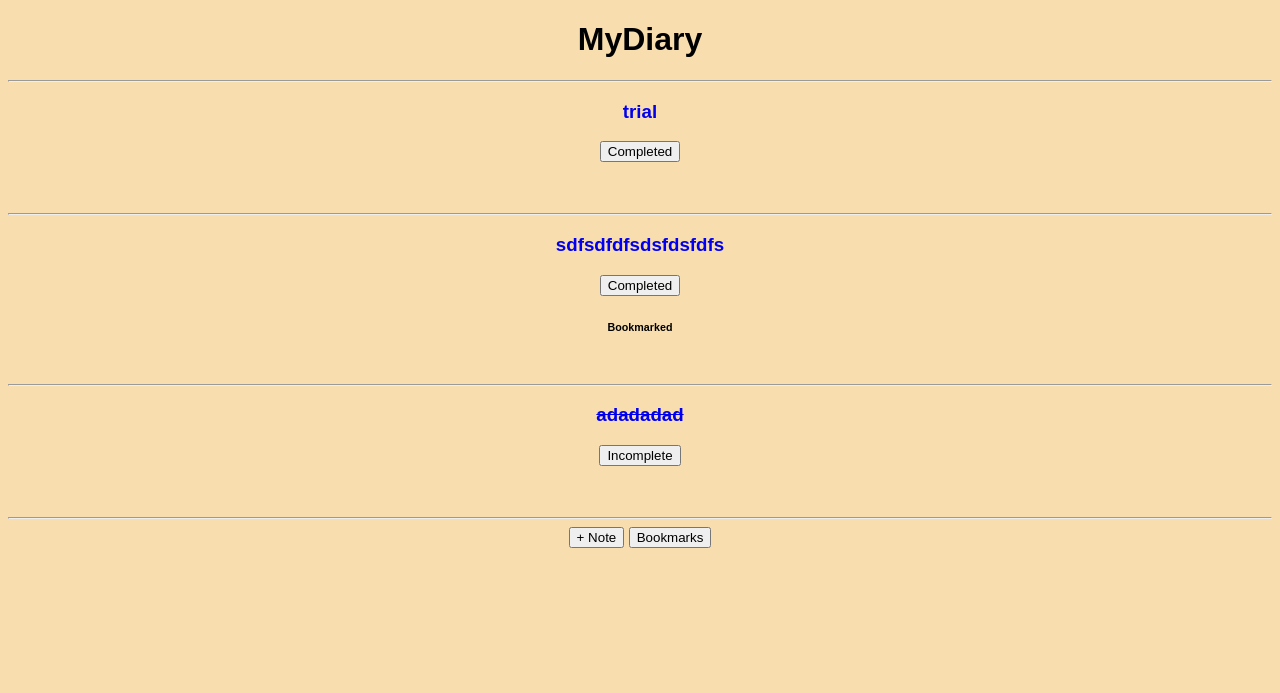
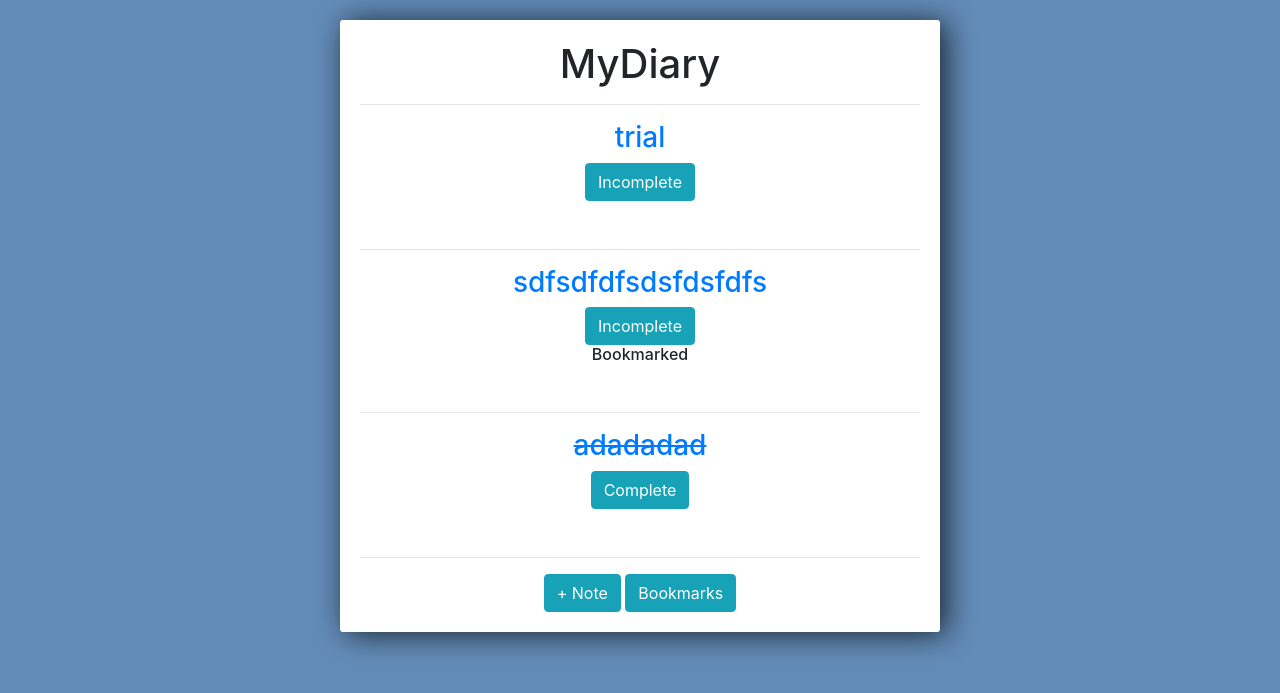
Before and after one commit to Jain-Ayush-11/DiaryApp, a Django app: page / in a window 1280 px wide. Shown: the top 693 px of the page. Run offline with Django 3.2, Linux system fonts and the light colour scheme; data comes from the database, SQL or seed files in the repository; both versions use the stored data as it was after the commit; some libraries are stand-ins or nearby versions.

Commit message:
added bootstrap

```diff
--- a/DiaryApp/settings.py
+++ b/DiaryApp/settings.py
@@ -127,7 +127,7 @@ USE_TZ = True
 # DataFlair Static Files Settings
 STATIC_URL = '/static/'
 STATICFILES_DIRS = [
-    BASE_DIR / 'static'
+    BASE_DIR / '/static/'
 ]
 
 # Default primary key field type
--- a/diary/templates/diary/home.html
+++ b/diary/templates/diary/home.html
@@ -9,10 +9,10 @@
     <hr>
     {% if entry.completed %}
     <h3><a href="{% url 'diary:notes' entry.id %}" style="text-decoration: line-through;"> {{entry.title}} </a></h3>
-<a href="{% url 'diary:task' entry.id %}"><button> Incomplete </button></a>
+    <a href="{% url 'diary:task' entry.id %}"><button class="btn btn-info"> Complete </button></a>
     {% else %}
     <h3><a href="{% url 'diary:notes' entry.id %}"> {{entry.title}} </a></h3>
-<a href="{% url 'diary:task' entry.id %}"><button> Completed </button></a>
+    <a href="{% url 'diary:task' entry.id %}"><button class="btn btn-info"> Incomplete </button></a>
     {% endif %}
     <h6>
         {% if entry.isbookmark %}
@@ -23,7 +23,7 @@
     {% endfor %}
 
     <hr>
-<a href="{% url 'diary:addnote' %}"><button> + Note </button></a>
-<a href="{% url 'diary:bookmarks' %}"><button> Bookmarks </button></a>
+    <a href="{% url 'diary:addnote' %}"><button class="btn btn-info"> + Note </button></a>
+    <a href="{% url 'diary:bookmarks' %}"><button class="btn btn-info"> Bookmarks </button></a>
 
 {% endblock %}
--- a/templates/main.html
+++ b/templates/main.html
@@ -1,18 +1,69 @@
 <!DOCTYPE html>
 {% load static %}
 <html lang="en">
+
 <head>
     <meta charset="UTF-8">
     <meta http-equiv="X-UA-Compatible" content="IE=edge">
     <meta name="viewport" content="width=device-width, initial-scale=1.0">
-    <link rel="stylesheet" type="text/css" media="screen" href="{% static 'styles/main.css' %}">
-    <title>MyDiary</title>
+    <link rel="stylesheet" href="https://stackpath.bootstrapcdn.com/bootstrap/4.3.1/css/bootstrap.min.css"
+    integrity="sha384-ggOyR0iXCbMQv3Xipma34MD+dH/1fQ784/j6cY/iJTQUOhcWr7x9JvoRxT2MZw1T" crossorigin="anonymous">
+
+    <style>
+
+        body{
+            background-color: #638CB8;
+        }
+
+        input{
+            width: 100%;
+            padding: 12px 20px;
+            margin: 8px 0;
+            box-sizing: border-box;
+        }
+
+        input::placeholder {
+        color: #d3d3d3;
+        }
+
+        .submit{
+            background-color: #6BA3E8;
+        }
+
+        .center-column{
+            width:600px;
+            margin: 20px auto;
+            padding:20px;
+            background-color: #fff;
+            border-radius: 3px;
+            text-align: center;
+            box-shadow: 6px 2px 30px 0px rgba(0,0,0,0.75);
+        }
+
+        .item-row{
+            background-color: #906abd;
+            margin: 10px;
+            padding: 20px;
+            border-radius: 3px;
+            color: #fff;
+            font-size: 16px;
+            box-shadow: 0px -1px 10px -4px rgba(0,0,0,0.75);
+        }
+
+        .btn-danger{
+            background-color: #ffae19;
+            border-color: #e59400;
+        }
+
+    </style>
 </head>
 <body>
 
+    <div class="center-column">
     {% block content %}
 
     {% endblock %}
+    </div>
 
 </body>
 </html>
```
Also changed, not shown: db.sqlite3, static/img/images/d9uk0p2-77e11aa3-4f5b-4788-93ed-339cff5ed910.png (deleted), static/img/images/naruto-smiling-naruto-33926978-940-850_BBAbIaD.jpg (added). Lines whose indentation alone changed are shown as unchanged.
